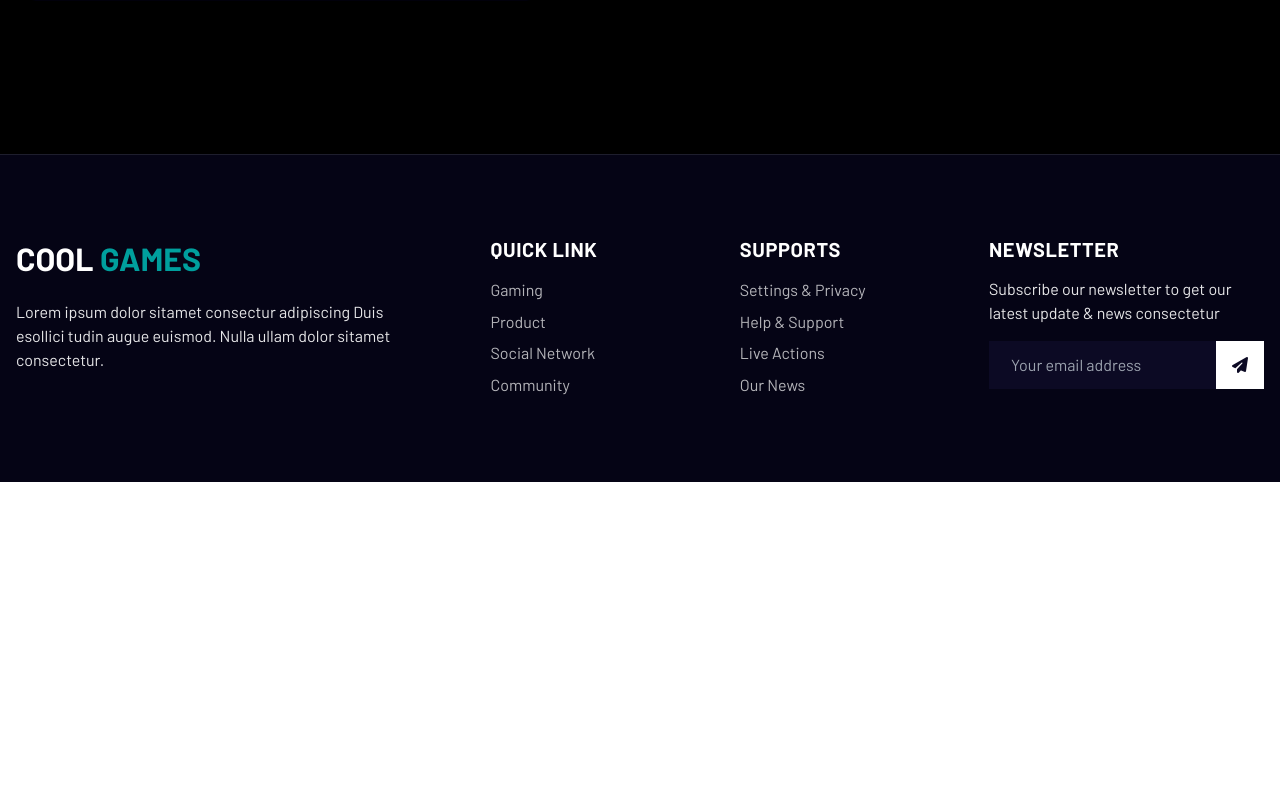
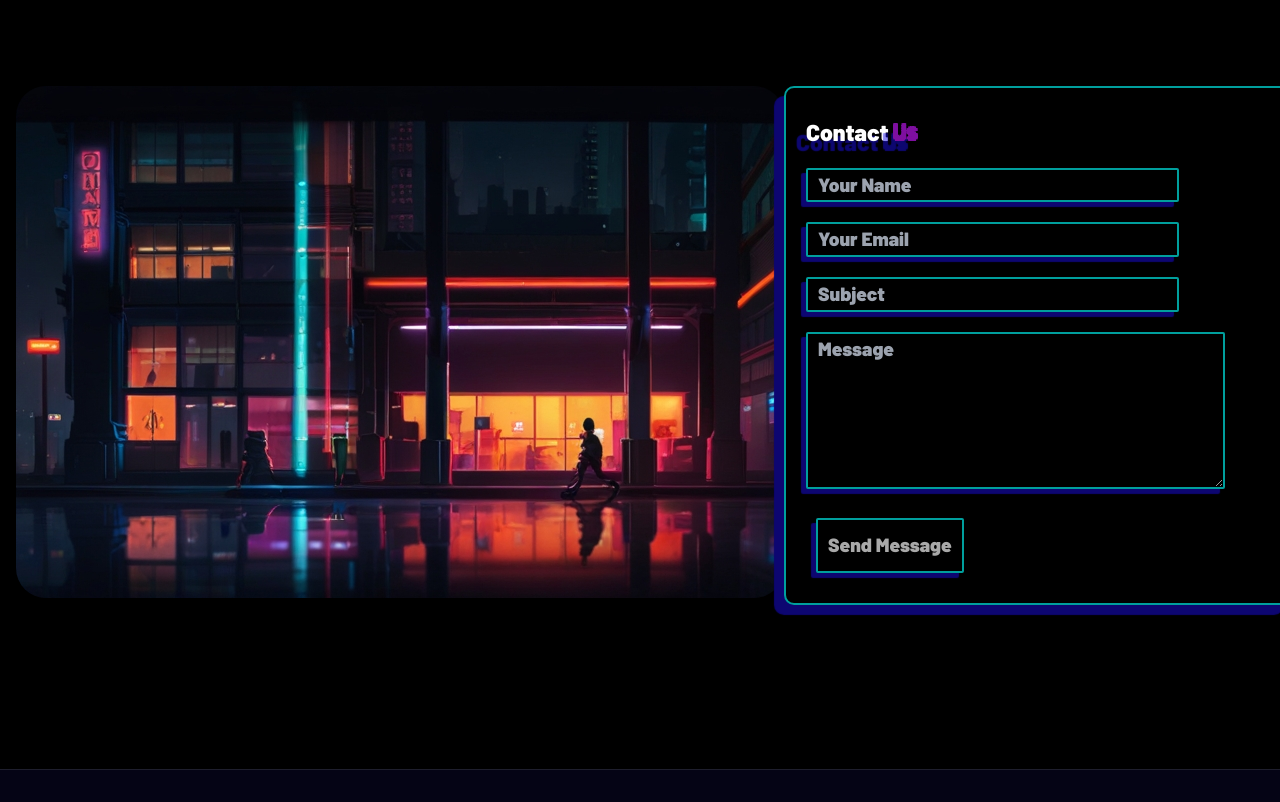
Before and after one commit to KALIPEM/gen0, a plain HTML site: page index.html in a window 1280 px wide. Shown: the part 3610-4412 px from the top of the page. Before the commit the page ends 4092 px from the top, so only its background shows below. Drawn offline with nearby package versions, Linux system fonts and the light colour scheme; a web font is replaced by a local one.

Commit message:
Added the contact us section below the about us section, now it needs to be connected with web3forms so that the form actually works and maybe add some thankyou message which will popup after submitting the form. I also changed the font of span elements within headings (h3 i guess) so that it looks kinda gamey

```diff
--- a/index.html
+++ b/index.html
@@ -4,8 +4,17 @@
         <meta charset="utf-8">
         <meta http-equiv="X-UA-Compatible" content="IE=edge">
         <title>Gen0 - A Company of Prompt Engineers</title>
-        <meta name="description" content="">
         <meta name="viewport" content="width=device-width, initial-scale=1">
+        <meta content="Be it developers, be it office workers or content writers or content creators. We all have a small prompt engineer within us, we all converse with each other which itself takes a level of conscious awareness of prompt engineering. Join us and level up in your life by becoming a better prompt engineer." name="description">
+        <meta name="keywords" content="webdevelopment, app development, mvp development, SEO, Rank number one in google, branding service, designing and redesigning service, prompt engineering courses, project collaboration, best learning community">
+        <meta property="og:title" content="Gen0 - A Company of Prompt Engineers">
+        <meta property="og:description" content="Be it developers, be it office workers or content writers or content creators. We all have a small prompt engineer within us, we all converse with each other which itself takes a level of conscious awareness of prompt engineering. Join us and level up in your life by becoming a better prompt engineer.">
+        <meta property="og:image" content="assets/images/banner-img-2.jpg">
+        <meta property="og:url" content="https://www.gen0.xyz">
+        <meta property="og:type" content="website">
+        <link rel="canonical" href="https://www.gen0.xyz/">
+        <meta name="author" content="AumKami Pvt Ltd">
+        <meta name="robots" content="index, follow">
         <!-- font awesome cdn -->
         <link rel="stylesheet" href="https://cdnjs.cloudflare.com/ajax/libs/font-awesome/6.4.0/css/all.min.css" integrity="sha512-iecdLmaskl7CVkqkXNQ/ZH/XLlvWZOJyj7Yy7tcenmpD1ypASozpmT/E0iPtmFIB46ZmdtAc9eNBvH0H/ZpiBw==" crossorigin="anonymous" referrerpolicy="no-referrer" />
         <!-- slick slider css -->
@@ -19,6 +28,9 @@
                 src: url("assets/font/Jersey10-Regular.ttf");
             }
         </style>
+        <!-- Icons -->
+        <link rel="icon" href="assets/images/Garet-1.png">
+        <link rel="apple-touch-icon" href="assets/images/Garet-1.png">
     </head>
     <body>
 
@@ -910,7 +922,32 @@
                                 <p>We are prompt engineers — think of us as your go-to team for all things tech. From web development to app design, branding, and SEO, we've got the skills to make it happen, fast. Our secret sauce? It's all about optimizing workflows and delivering top-notch results with lightning speed. We're not just a team; we're a crew of digital wizards, ready to transform your ideas into reality. So, if you're ready to take your online presence to the next level, join us for an epic journey!</p>
                             </div>
                         </div>
+                        <div class="ab-content-2">
+                            <img src="assets/images/Default_Contact-us.jpg" alt="two guys talking">
+                            <div class="text-content">
+                                <h3>Contact <span>Us</span></h3>
+                                <form action="https://api.web3forms.com/submit" method="post" role="form" class="php-email-form">
+              <div class="row">
+                <input type="hidden" name="access_key" value="">
+                <div class="col-md-6 form-group">
+                  <input type="text" name="name" class="form-control" id="name" placeholder="Your Name" required>
+                </div>
+                <div class="col-md-6 form-group mt-3 mt-md-0">
+                  <input type="email" class="form-control" name="email" id="email" placeholder="Your Email" required>
+                </div>
+              </div>
+              <div class="form-group mt-3">
+                <input type="text" class="form-control" name="subject" id="subject" placeholder="Subject">
+              </div>
+              <div class="form-group mt-3">
+                <textarea class="form-control" name="message" rows="5" placeholder="Message" required></textarea>
+              </div>
 
+              <button type="submit">Send Message</button>
+
+            </form>
+                            </div>
+                        </div>
                     </div>
                 </div>
             </div>
```
Also changed, not shown: assets/images/Garet-1.png (added), assets/images/Garet.png (added), assets/images/gen0-qr.png (added), dist/main.css.
